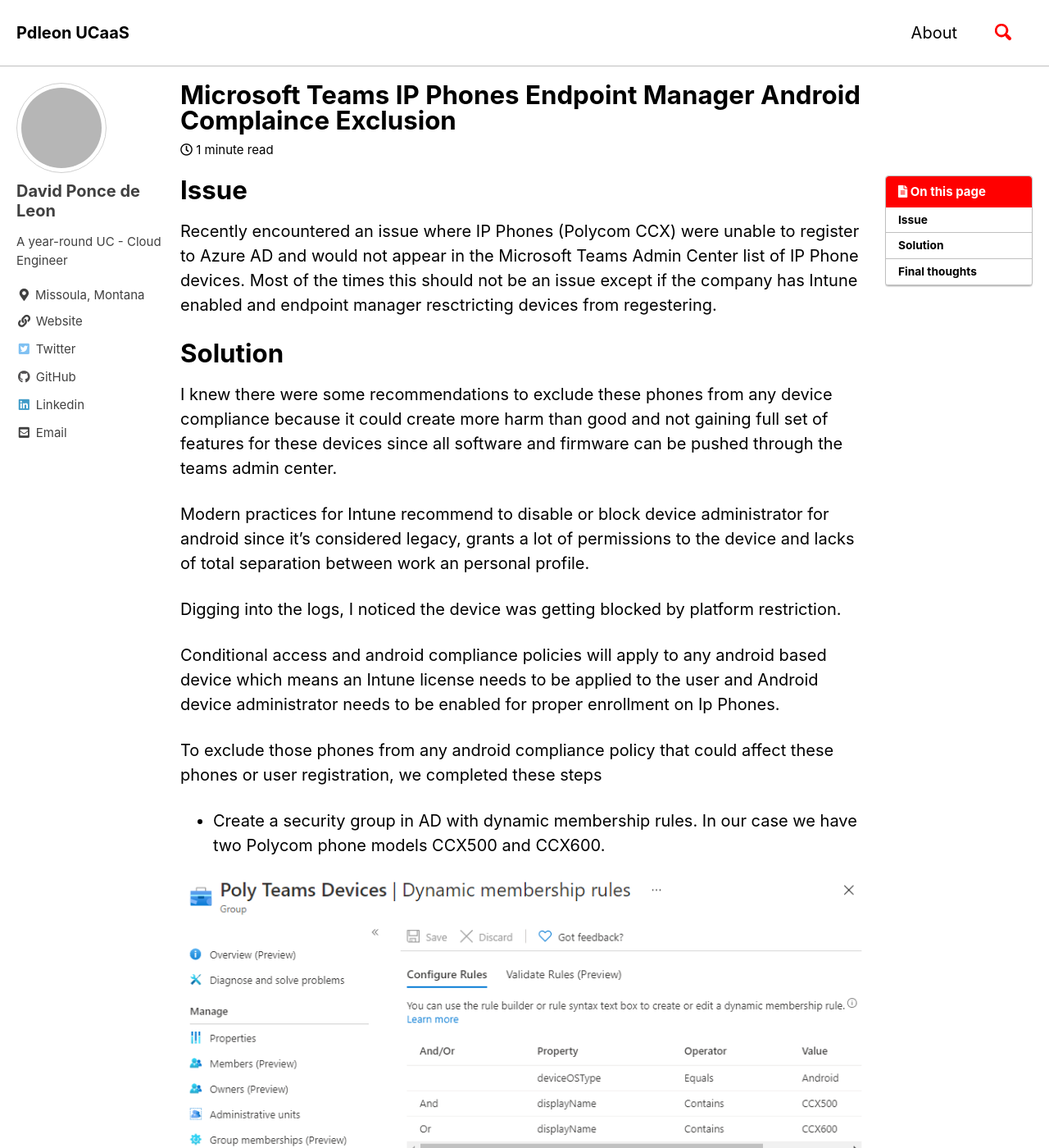
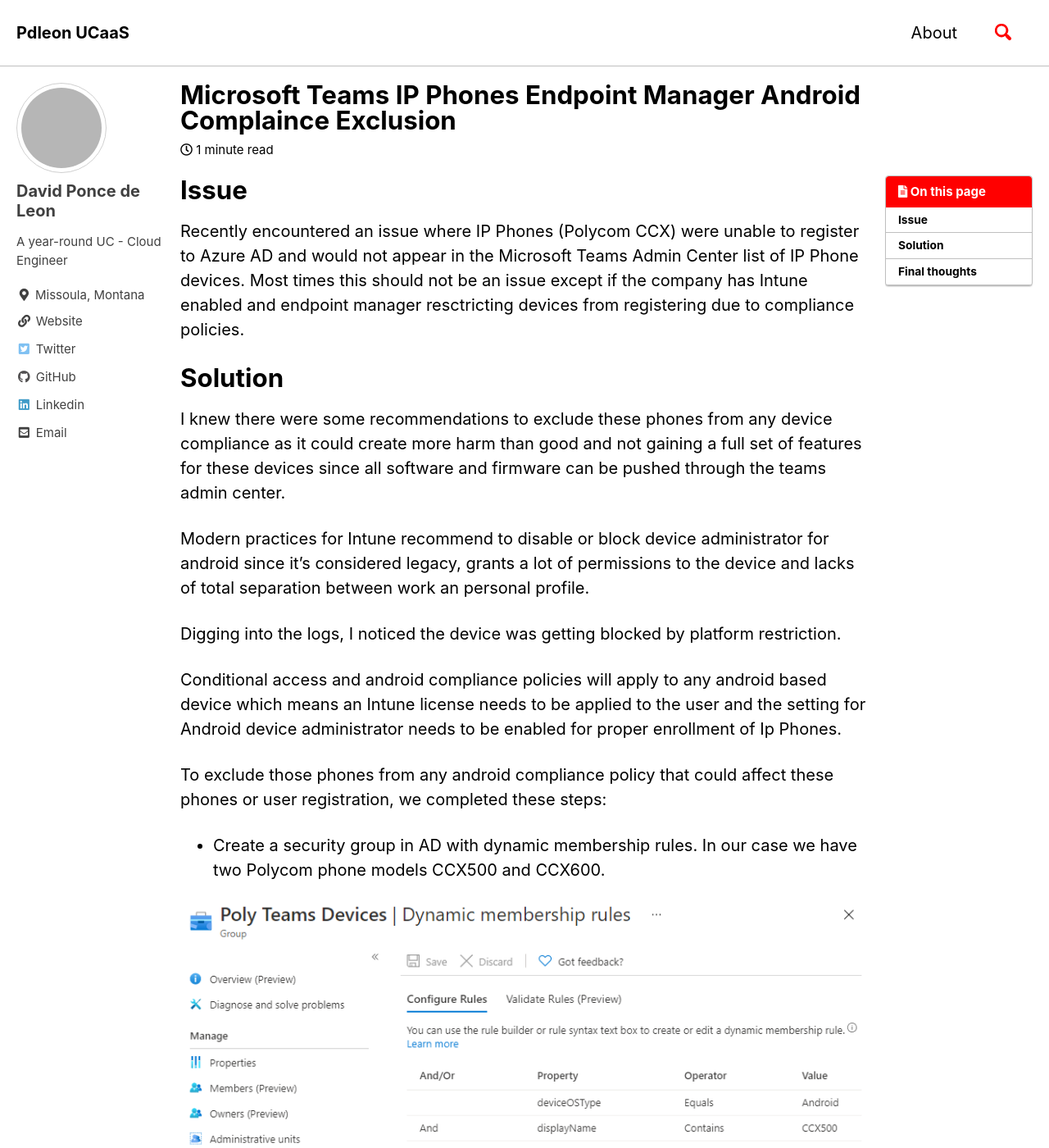
Before and after one commit to Pdleon/pdleon.github.io, a Jekyll site: the page built from _posts/2021-05-13-Teams IP Phones Endpoint Manager Android Compliance Exclusion.md, in a window 1280 px wide and 1400 px high. Shown: the whole window at 82% size. Built offline with Jekyll 4.4.1, drawn with Linux system fonts in a browser that asks for light colours; cached includes are drawn as plain includes; comment, search, counter and statistics services are not loaded; grey boxes are pictures that could not be loaded.

Commit message:
Updated post

```diff
--- a/_posts/2021-05-13-Teams IP Phones Endpoint Manager Android Compliance Exclusion.md
+++ b/_posts/2021-05-13-Teams IP Phones Endpoint Manager Android Compliance Exclusion.md
@@ -1,25 +1,25 @@
 ---
 title: "Microsoft Teams IP Phones Endpoint Manager Android Complaince Exclusion"
 toc: true
-tags: [Teams, IP Phones]
+tags: [Teams, IP Phones, Intune]
 excerpt: "Teams IP Phones Endpoint Manager Android Complaince Exclusion "
 ---
 
 # Issue
 
-Recently encountered an issue where IP Phones (Polycom CCX) were unable to register to Azure AD and would not appear in the Microsoft Teams Admin Center list of IP Phone devices. Most of the times this should not be an issue except if the company has Intune enabled and endpoint manager resctricting devices from regestering.
+Recently encountered an issue where IP Phones (Polycom CCX) were unable to register to Azure AD and would not appear in the Microsoft Teams Admin Center list of IP Phone devices. Most times this should not be an issue except if the company has Intune enabled and endpoint manager resctricting devices from registering due to compliance policies.
 
 # Solution
 
-I knew there were some recommendations to exclude these phones from any device compliance because it could create more harm than good and not gaining full set of features for these devices since all software and firmware can be pushed through the teams admin center.
+I knew there were some recommendations to exclude these phones from any device compliance as it could create more harm than good and not gaining a full set of features for these devices since all software and firmware can be pushed through the teams admin center.
 
 Modern practices for Intune recommend to disable or block device administrator for android since it's considered legacy, grants a lot of permissions to the device and lacks of total separation between work an personal profile.
 
 Digging into the logs, I noticed the device was getting blocked by platform restriction.
 
-Conditional access and android compliance policies will apply to any android based device which means an Intune license needs to be applied to the user and Android device administrator needs to be enabled for proper enrollment on Ip Phones.
+Conditional access and android compliance policies will apply to any android based device which means an Intune license needs to be applied to the user and the setting for Android device administrator needs to be enabled for proper enrollment of Ip Phones.
 
-To exclude those phones from any android compliance policy that could affect these phones or user registration, we completed these steps
+To exclude those phones from any android compliance policy that could affect these phones or user registration, we completed these steps:
 
 - Create a security group in AD with dynamic membership rules. In our case we have two Polycom phone models CCX500 and CCX600.
 
```
